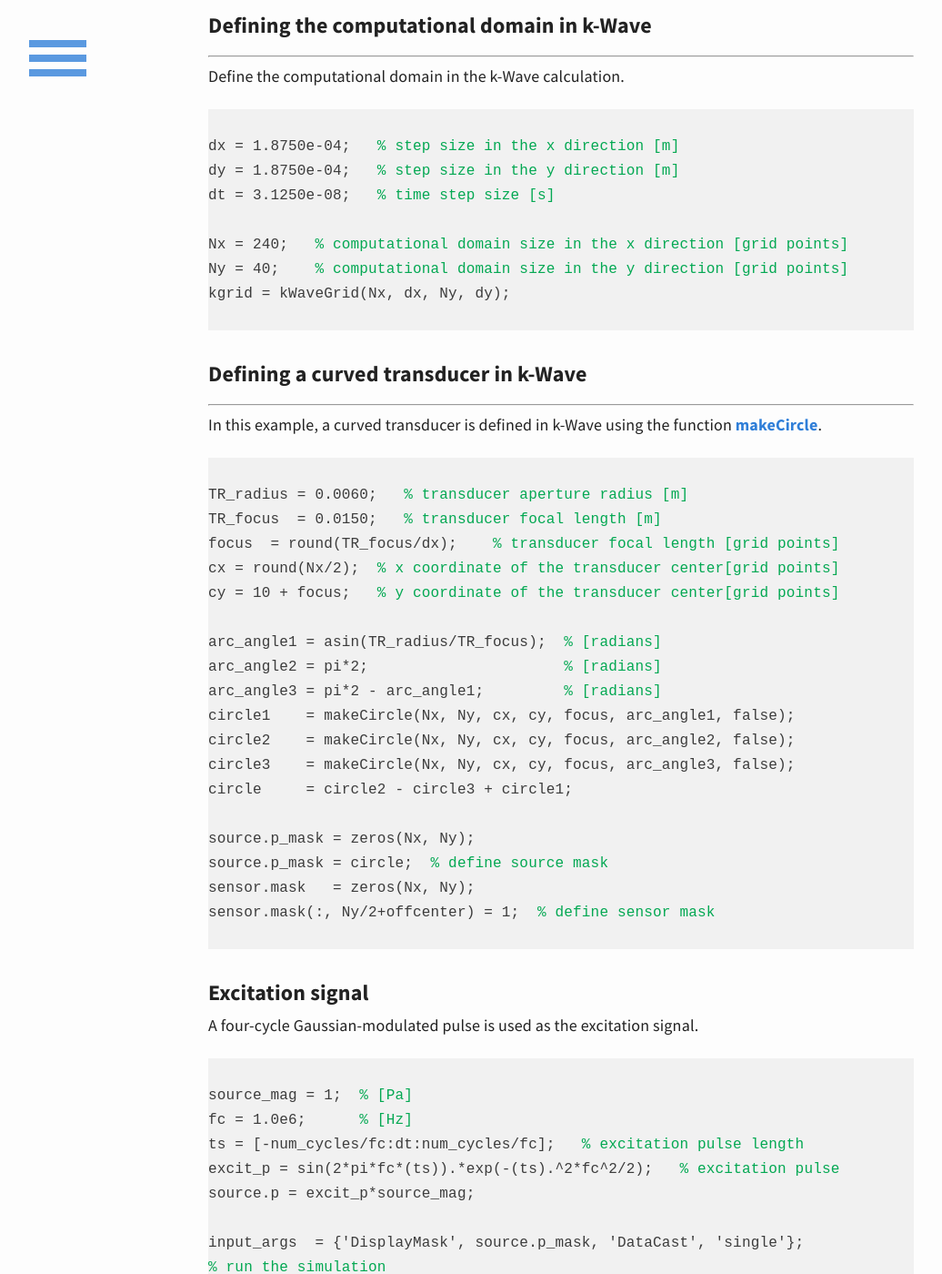
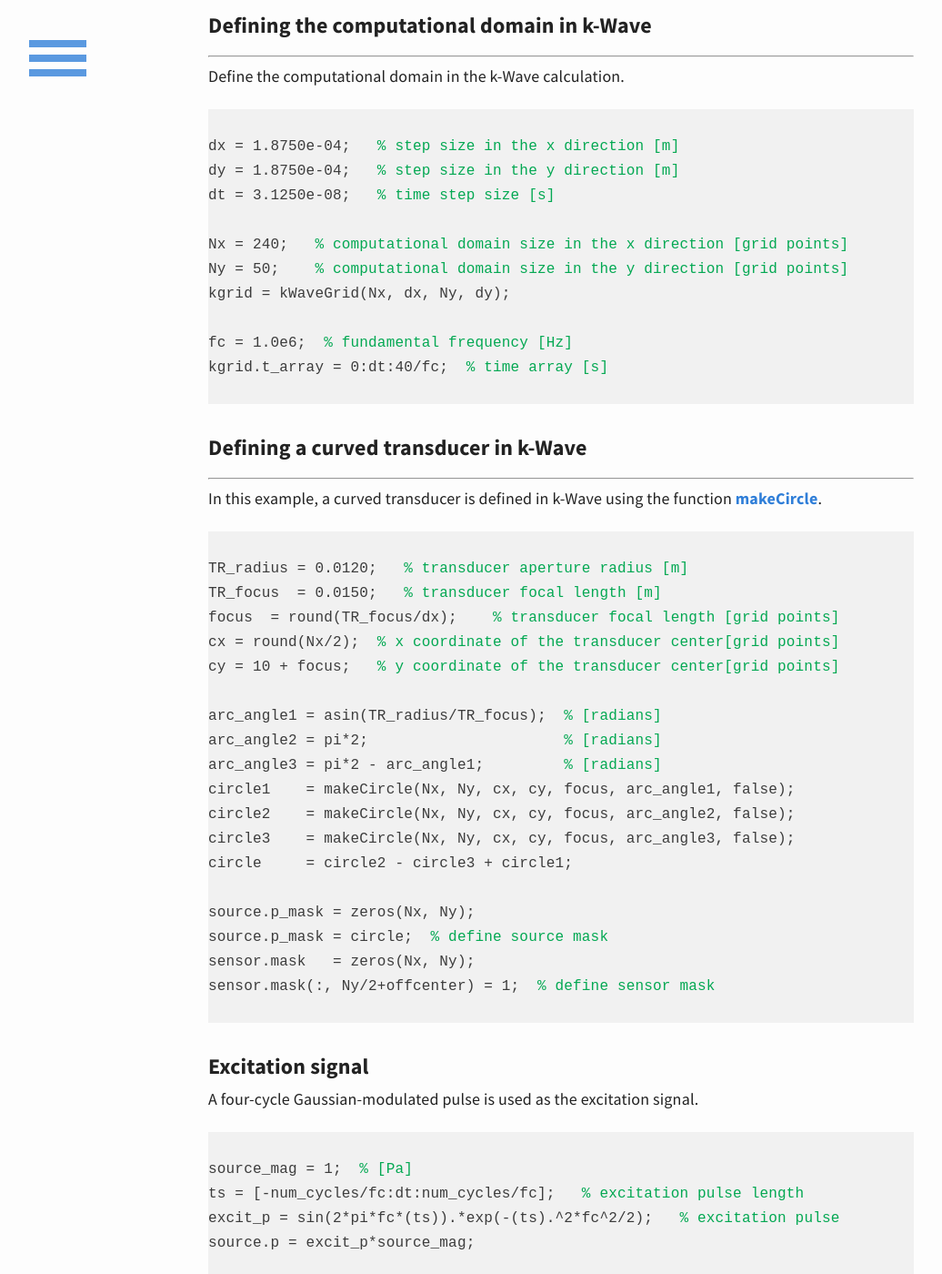
Before and after one commit to m-SOUND/mSOUND, a Jekyll site: the page built from _posts/2019-07-22-combine-k-Wave-TMDM.html, in a window 1280 px wide and 1400 px high, scrolled down 588 px. Shown: the whole window at 91% size, without its empty margins (23-1059 px from the left). Built offline with Jekyll 4.4.1, drawn with Linux system fonts in a browser that asks for light colours.

Commit message:
Update 2019-07-22-combine-k-Wave-TMDM.html

```diff
--- a/_posts/2019-07-22-combine-k-Wave-TMDM.html
+++ b/_posts/2019-07-22-combine-k-Wave-TMDM.html
@@ -27,8 +27,11 @@ dy = 1.8750e-04;   <font color="#03a852">% step size in the y direction [m]</fon
 dt = 3.1250e-08;   <font color="#03a852">% time step size [s]</font>
 
 Nx = 240;   <font color="#03a852">% computational domain size in the x direction [grid points]</font>
-Ny = 40;    <font color="#03a852">% computational domain size in the y direction [grid points]</font>
+Ny = 50;    <font color="#03a852">% computational domain size in the y direction [grid points]</font>
 kgrid = kWaveGrid(Nx, dx, Ny, dy);
+
+fc = 1.0e6;  <font color="#03a852">% fundamental frequency [Hz]</font>
+kgrid.t_array = 0:dt:40/fc;  <font color="#03a852">% time array [s]</font>
 </code>  </pre>
 </p>
 
@@ -39,7 +42,7 @@ kgrid = kWaveGrid(Nx, dx, Ny, dy);
  In this example, a curved transducer is defined in k-Wave using the function
  <a href="http://www.k-wave.org/documentation/makeCircle.php">makeCircle</a>.
 <pre> <code>
-TR_radius = 0.0060;   <font color="#03a852">% transducer aperture radius [m] </font>
+TR_radius = 0.0120;   <font color="#03a852">% transducer aperture radius [m] </font>
 TR_focus  = 0.0150;   <font color="#03a852">% transducer focal length [m]</font>
 focus  = round(TR_focus/dx);  <font color="#03a852">  % transducer focal length [grid points]</font>
 cx = round(Nx/2);  <font color="#03a852">% x coordinate of the transducer center[grid points] </font>
@@ -66,7 +69,6 @@ sensor.mask(:, Ny/2+offcenter) = 1;  <font color="#03a852">% define sensor mask
  A four-cycle Gaussian-modulated pulse is used as the excitation signal.
 <pre> <code>
 source_mag = 1;  <font color="#03a852">% [Pa] </font>
-fc = 1.0e6;      <font color="#03a852">% [Hz] </font>
 ts = [-num_cycles/fc:dt:num_cycles/fc];   <font color="#03a852">% excitation pulse length </font>
 excit_p = sin(2*pi*fc*(ts)).*exp(-(ts).^2*fc^2/2);   <font color="#03a852">% excitation pulse</font>
 source.p = excit_p*source_mag;
```
